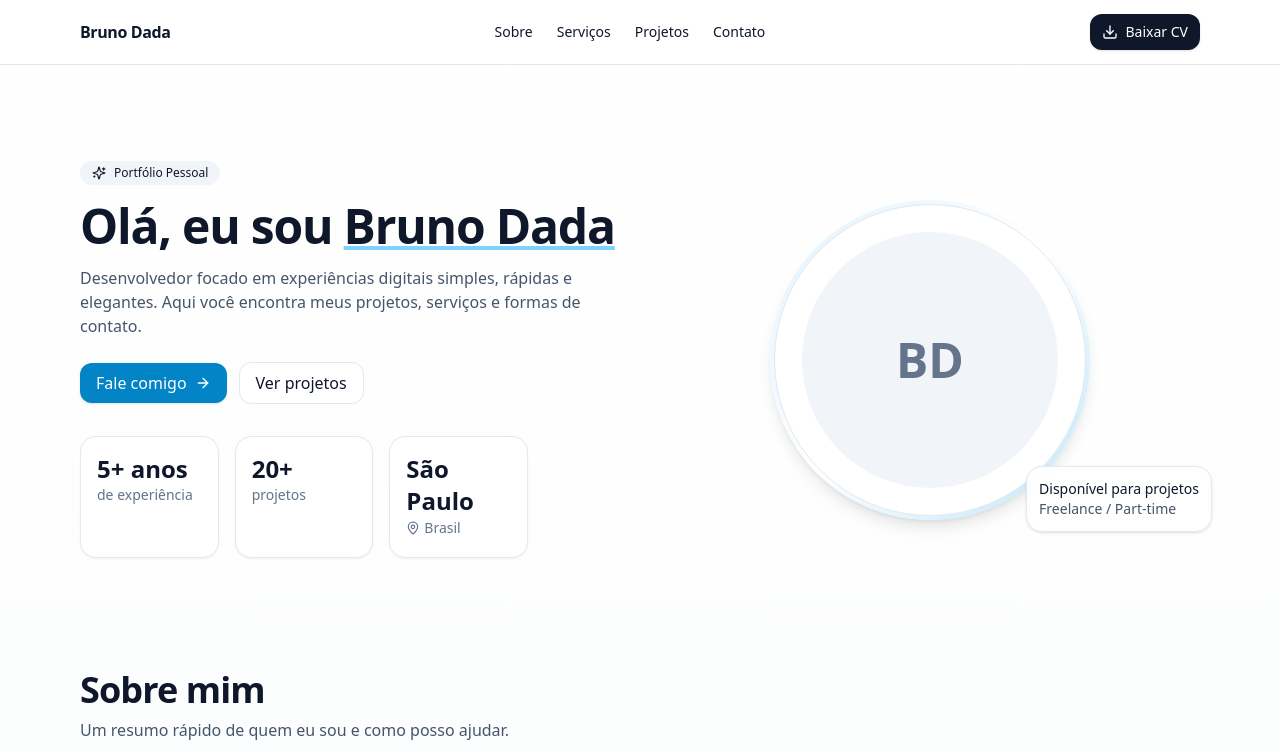
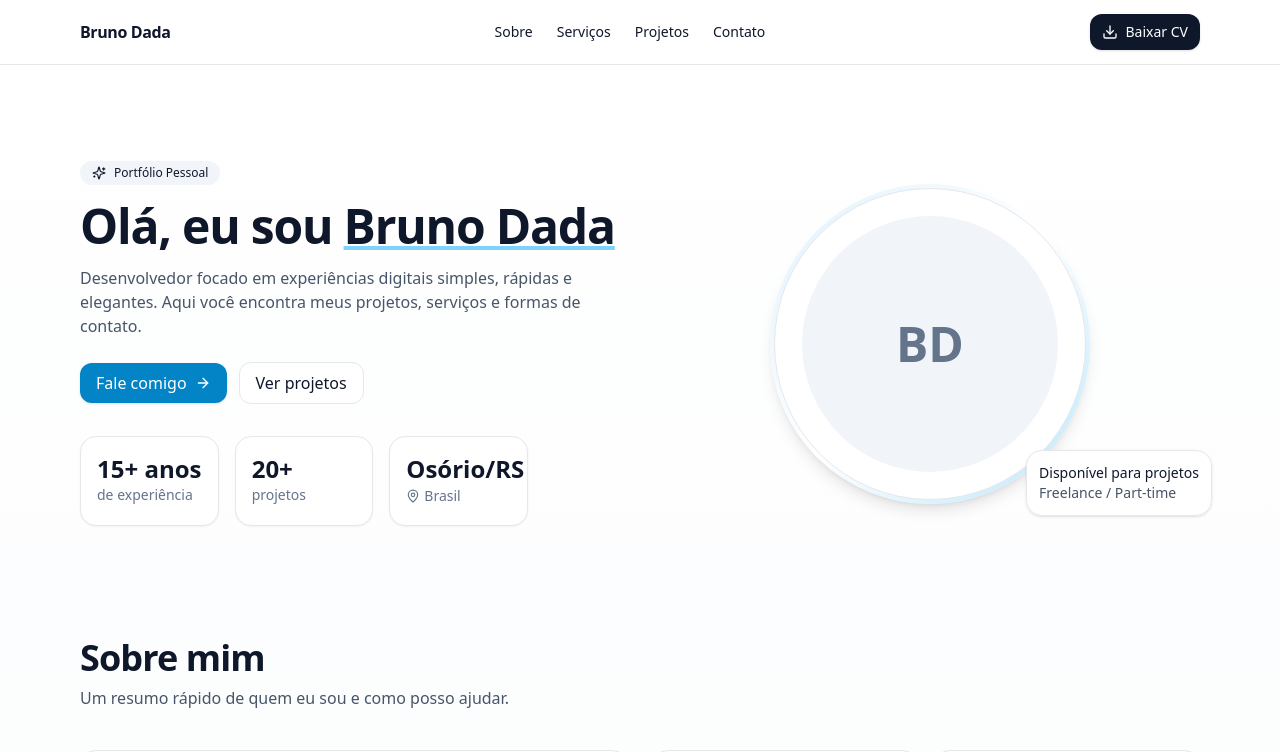
Before and after one commit to brunodada/brunodada.github.io, a React (Vite) app: page / in a window 1280 px wide. Shown: the top 752 px of the page. Built offline with nearby package versions, Linux system fonts and the light colour scheme; the HTML template or start-up script is replaced by a standard one.

Commit message:
Update App.tsx

```diff
--- a/src/App.tsx
+++ b/src/App.tsx
@@ -95,7 +95,7 @@ export default function App() {
 
               <div className="mt-8 grid grid-cols-3 gap-4 max-w-md">
                 <div className="rounded-2xl bg-white border p-4 shadow-sm">
-                  <p className="text-2xl font-semibold">5+ anos</p>
+                  <p className="text-2xl font-semibold">15+ anos</p>
                   <p className="text-sm text-slate-500">de experiência</p>
                 </div>
                 <div className="rounded-2xl bg-white border p-4 shadow-sm">
@@ -103,7 +103,7 @@ export default function App() {
                   <p className="text-sm text-slate-500">projetos</p>
                 </div>
                 <div className="rounded-2xl bg-white border p-4 shadow-sm">
-                  <p className="text-2xl font-semibold">São Paulo</p>
+                  <p className="text-2xl font-semibold">Osório/RS</p>
                   <p className="text-sm text-slate-500 inline-flex items-center gap-1"><MapPin size={14}/> Brasil</p>
                 </div>
               </div>
@@ -242,7 +242,7 @@ export default function App() {
               <div className="rounded-2xl bg-white border p-6 shadow-sm">
                 <h4 className="font-semibold">Contato direto</h4>
                 <ul className="mt-3 grid gap-2 text-sm">
-                  <li className="flex items-center gap-2"><Mail className="h-4 w-4" /> bruno.dada@email.com</li>
+                  <li className="flex items-center gap-2"><Mail className="h-4 w-4" /> brunodada77@gmail.com</li>
                   <li className="flex items-center gap-2"><Phone className="h-4 w-4" /> +55 (51) 999756-5042</li>
                   <li className="flex items-center gap-2"><MapPin className="h-4 w-4" /> Osório/RS, Brasil</li>
                 </ul>
```
